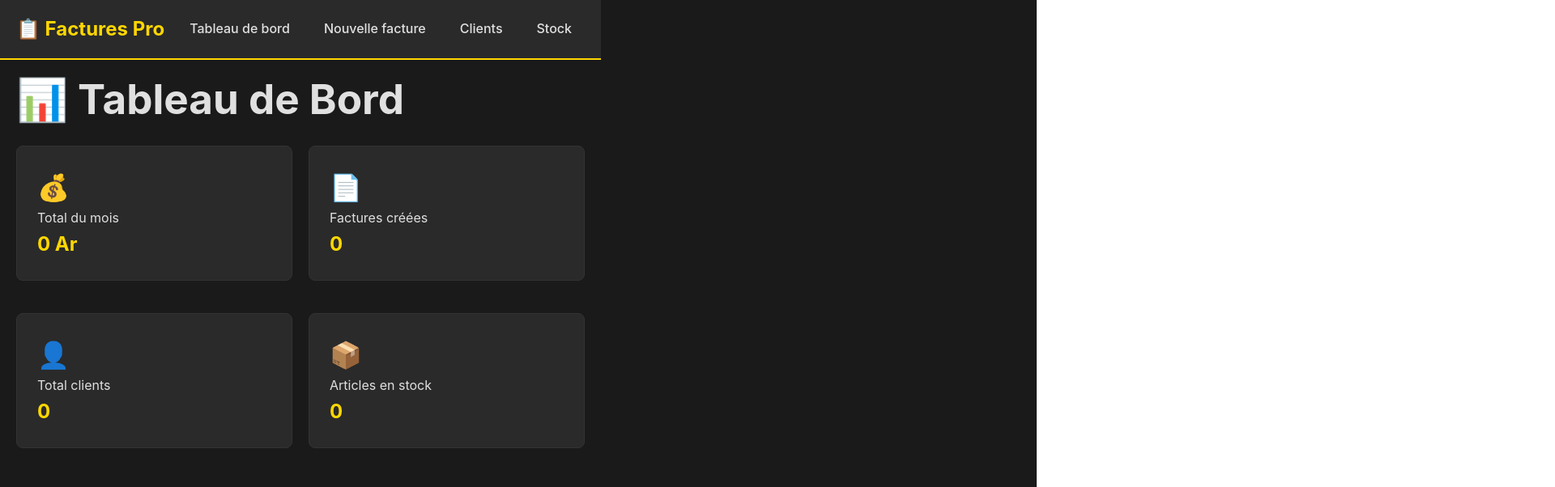
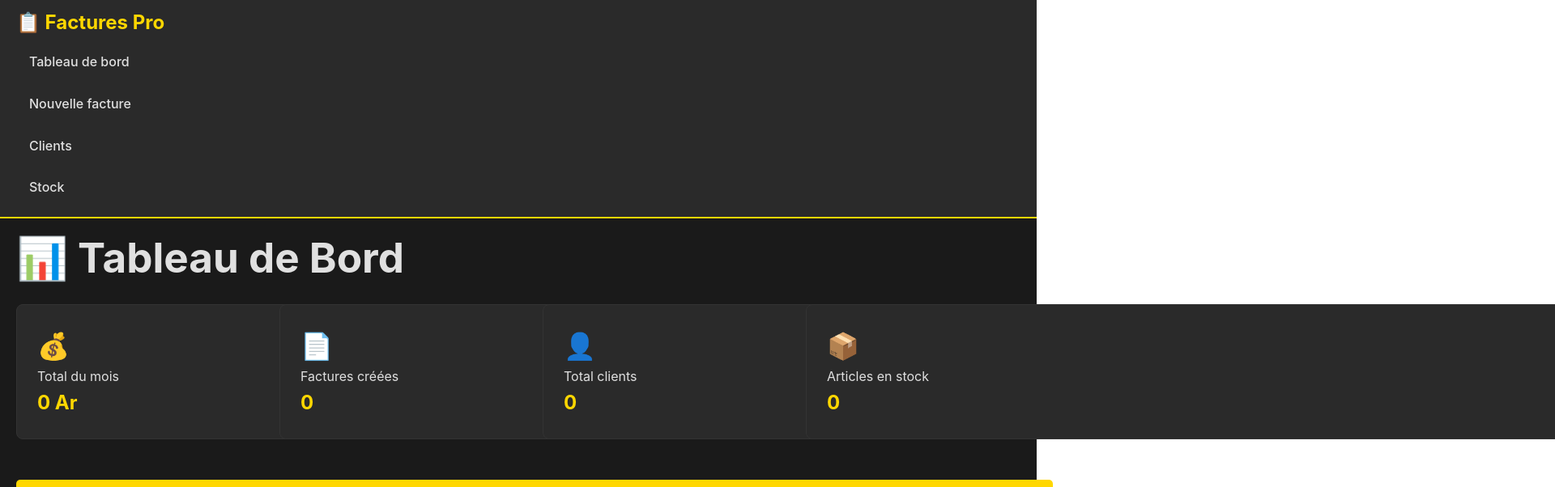
Before and after one commit to HeriMaAndria/MG-inventory, a React (Vite) app: page / in a window 1280 px wide. Shown: the top 602 px of the page at 81% size, 1920 px wide, since content can reach past the window. Built offline with nearby package versions, Linux system fonts and the light colour scheme.

Commit message:
update global.css- layout general

```diff
--- a/src/styles/global.css
+++ b/src/styles/global.css
@@ -10,9 +10,11 @@
   margin: 0;
   padding: 0;
   box-sizing: border-box;
+  width: 100vw;
 }
 
 body {
+ width: 100vw;
   font-family: -apple-system, BlinkMacSystemFont, 'Segoe UI', Arial, sans-serif;
   background: var(--bg-primary);
   color: var(--text);
@@ -28,7 +30,7 @@ body {
 }
 
 .nav-container {
-  max-width: 1400px;
+  max-width: 100%;
   margin: 0 auto;
   padding: 15px 20px;
   display: flex;
```
